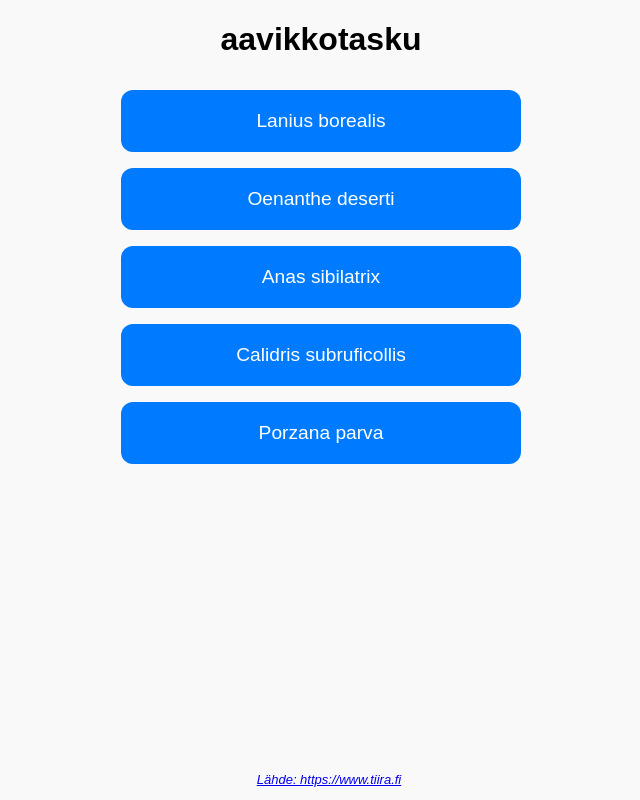
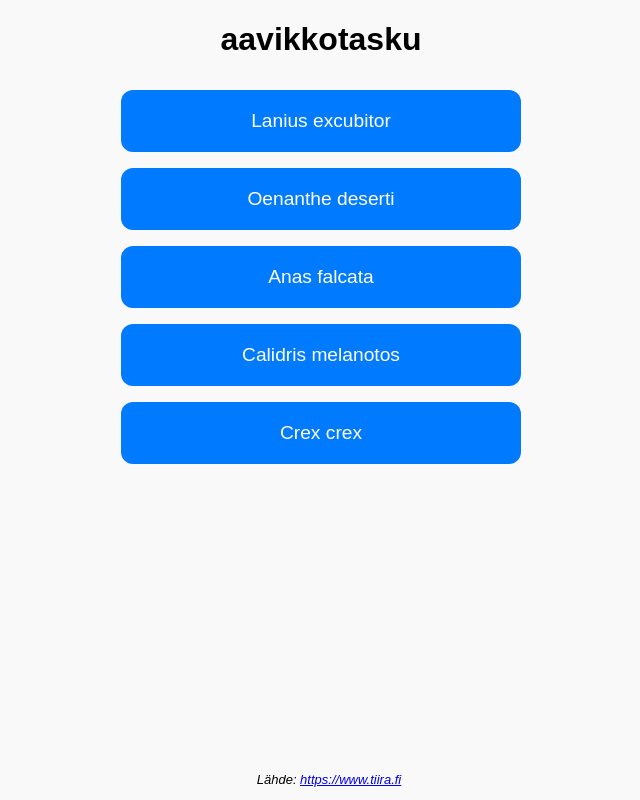
Before and after one commit to ollvilhi/taksonomiapeli, a plain HTML site: page index.html in a window 1280 px wide. Shown: the whole page, without its empty margins (319-959 px from the left). Drawn offline with Linux system fonts and the light colour scheme.

Commit message:
Suodatettu sp / tieteell.

```diff
--- a/index.html
+++ b/index.html
@@ -12,8 +12,9 @@
     <form></form>
     <div id="palaute"></div>
     <p class="footer">
+      Lähde:
       <a href="https://www.tiira.fi/rapot/taksonit.html"
-        >Lähde: https://www.tiira.fi</a
+        >https://www.tiira.fi</a
       >
     </p>
   </body>
--- a/taksopeli.js
+++ b/taksopeli.js
@@ -154,6 +154,7 @@ function suodataData() {
       alkio.suomalainen.includes("alalaji") ||
       alkio.suomalainen.includes("laji") ||
       alkio.suomalainen.includes("tarha") ||
+      alkio.tieteellinen.includes(" sp") ||
       alkio.suomalainen.includes(" ") ||
       alkio.suomalainen.includes("/") ||
       alkio.tieteellinen.includes("/") ||
```
